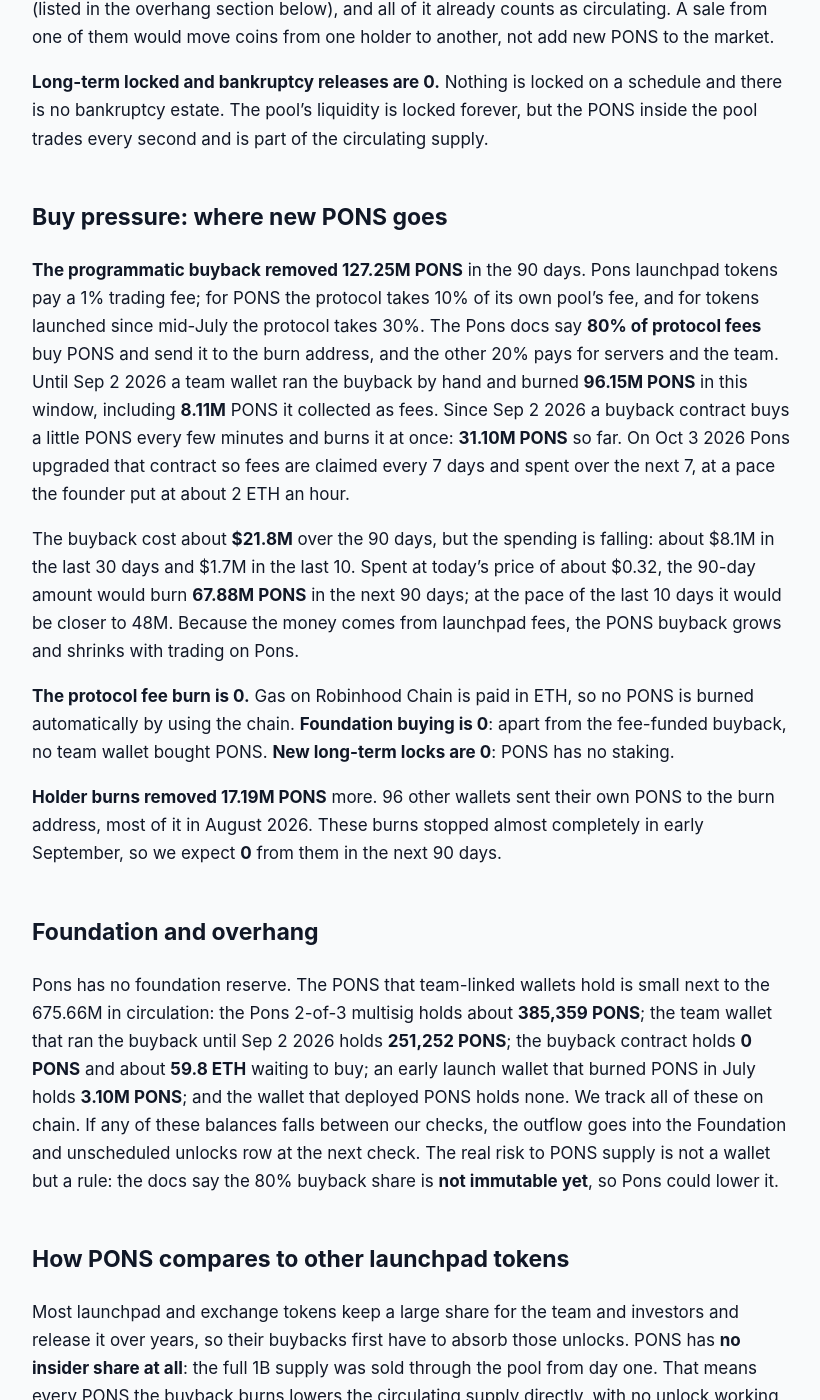
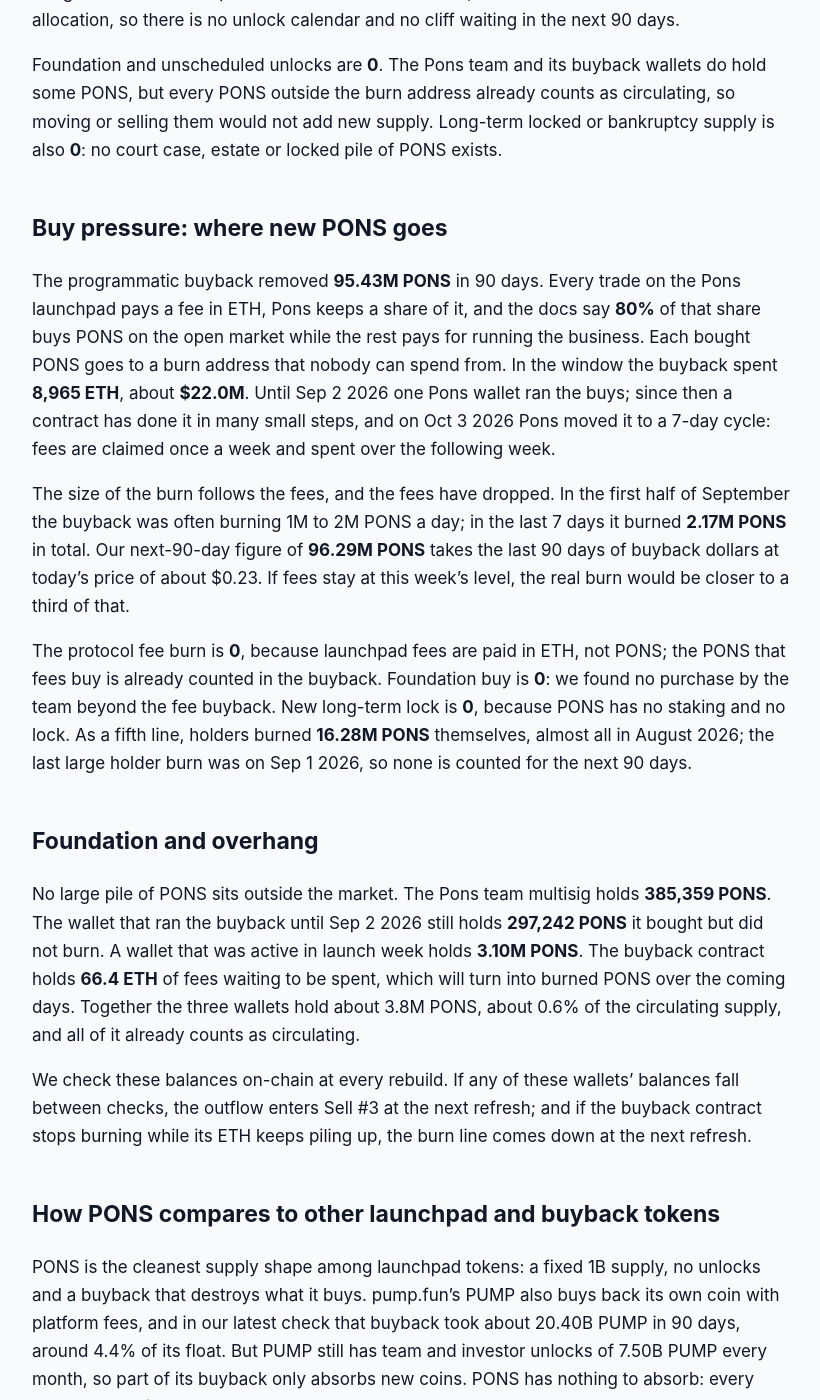
Before and after one commit to jeevansongmy-spec/mrnasdog-articles, a Jekyll site: the page built from crypto/pons-pressure-framework.md, in a window 1280 px wide and 1400 px high, scrolled down 1065 px. Shown: the whole window, without its empty margins (228-1048 px from the left). Built offline with Jekyll 4.4.1, drawn with Linux system fonts in a browser that asks for light colours; some of the changed text lies outside the part shown.

Commit message:
publish: crypto/pons-pressure-framework

```diff
--- a/crypto/pons-pressure-framework.md
+++ b/crypto/pons-pressure-framework.md
@@ -1,6 +1,6 @@
 ---
 title:         "PONS Inflation Analysis · October 2026 · Supply shrinking · projected to keep shrinking"
-description:   "PONS is shrinking: no new coins, and fee buybacks plus holder burns removed 144.45M PONS in 90 days. Net −21.38%, about −10.05% projected for the next 90 days."
+description:   "PONS is shrinking: no new coins, and fee buybacks plus holder burns removed 111.71M PONS in 90 days. Net −16.61%, about −14.32% projected for the next 90 days."
 canonical_url: "https://mrnasdog.com/research/pons/inflation"
 tags:          ["crypto", "pons", "launchpad", "tokenburn"]
 published:     true
@@ -12,58 +12,50 @@ The Pons coin page has the score, the price drivers and every question answered
 
 # PONS Inflation Analysis · October 2026 · Supply shrinking · projected to keep shrinking
 
-**PONS is deflationary**: no new PONS can ever be made, and over the 90 days to Oct 14 2026 fee-funded buybacks and holder burns sent **144.45M PONS** to the burn address, against **0** new coins. That is a net change of **−21.38%** of the **675.66M** PONS in circulation. At today's price the same buyback money would burn about **67.88M PONS** next, or **−10.05%**, and the Pons buyback is slowing as launchpad fees fall from their September peak.
+PONS is deflationary: no new PONS can be created, and the Pons launchpad spends its own fee income buying PONS and burning it. Between Jul 26 and Oct 24 2026 the burn address took in **111.71M PONS**, of which **95.43M** came from the fee-funded buyback, so the circulating supply shrank by **16.61%** with **0** new coins on the sell side. If the same dollars kept flowing at today's price, the buyback would burn about **96.29M PONS**, or **14.32%**, in the next 90 days; the real limit is launchpad fees, which have fallen hard since September.
 
 ## The verdict, in one paragraph
 
-Over the last 90 days the PONS supply in circulation fell by **21.38%**, and the next 90 days project another **10.05%** fall at today's price. Our inflation monitor has no 90-day reading for PONS yet, because its record only starts on Jul 21 2026, eight days after the coin launched, so there is **no gap to measure and no ⚠ chip**. The two do agree on where supply stands now: about 679.3M PONS on Oct 9 2026 in both. PONS is a **fixed-supply launchpad token that shrinks by buyback and burn**.
+Our net reading for PONS over the last 90 days is **−16.61%**: zero PONS added to the market and 111.71M PONS removed, out of **672.54M** PONS now circulating. The supply monitor shows **−14.46%** for the same 90 days, a gap of **2.15 percentage points**. Both see the same burn; the monitor sets it against the larger supply of late July, about 786M PONS, so its percentage is smaller. No coins are missing from either count, and no warning flag is shown. For the next 90 days the projection is **−14.32%**. In one line: PONS is a fixed-supply launchpad token that shrinks only as fast as its fees allow.
 
 ## Sell pressure: where new PONS comes from
 
-**Protocol inflation is 0.** All 1,000,000,000 PONS were created in one go when the coin launched on Jul 13 2026, and the whole amount went straight into the Pons trading pool. The PONS token contract has no mint function, no owner and no upgrade path, so no one can ever add to the 1B.
+Protocol inflation is **0**. All 1B PONS were created in a single mint when the token launched on Robinhood Chain on Jul 13 2026, and the supply recorded in the PONS contract read exactly 1B on both Jul 26 and Oct 24 2026. The PONS contract has no mint function, so there is no emission, no staking reward and no inflation schedule to watch.
 
-**Vesting unlocks are 0.** Pons has no team, investor or treasury allocation. Every PONS was bought out of the pool by traders, starting with the creator's own first buy on launch day, so there is no vesting schedule and nothing waiting to unlock.
+Vesting unlocks are **0**. PONS launched through the Pons launchpad like any other token: the whole 1B went straight into its trading pool, and the team, early buyers and everyone else bought from that same pool. There was no team share, no investor round and no sale allocation, so there is no unlock calendar and no cliff waiting in the next 90 days.
 
-**Foundation and unscheduled unlocks are 0.** The Pons team wallets hold very little PONS (listed in the overhang section below), and all of it already counts as circulating. A sale from one of them would move coins from one holder to another, not add new PONS to the market.
-
-**Long-term locked and bankruptcy releases are 0.** Nothing is locked on a schedule and there is no bankruptcy estate. The pool's liquidity is locked forever, but the PONS inside the pool trades every second and is part of the circulating supply.
+Foundation and unscheduled unlocks are **0**. The Pons team and its buyback wallets do hold some PONS, but every PONS outside the burn address already counts as circulating, so moving or selling them would not add new supply. Long-term locked or bankruptcy supply is also **0**: no court case, estate or locked pile of PONS exists.
 
 ## Buy pressure: where new PONS goes
 
-**The programmatic buyback removed 127.25M PONS** in the 90 days. Pons launchpad tokens pay a 1% trading fee; for PONS the protocol takes 10% of its own pool's fee, and for tokens launched since mid-July the protocol takes 30%. The Pons docs say **80% of protocol fees** buy PONS and send it to the burn address, and the other 20% pays for servers and the team. Until Sep 2 2026 a team wallet ran the buyback by hand and burned **96.15M PONS** in this window, including **8.11M** PONS it collected as fees. Since Sep 2 2026 a buyback contract buys a little PONS every few minutes and burns it at once: **31.10M PONS** so far. On Oct 3 2026 Pons upgraded that contract so fees are claimed every 7 days and spent over the next 7, at a pace the founder put at about 2 ETH an hour.
+The programmatic buyback removed **95.43M PONS** in 90 days. Every trade on the Pons launchpad pays a fee in ETH, Pons keeps a share of it, and the docs say **80%** of that share buys PONS on the open market while the rest pays for running the business. Each bought PONS goes to a burn address that nobody can spend from. In the window the buyback spent **8,965 ETH**, about **$22.0M**. Until Sep 2 2026 one Pons wallet ran the buys; since then a contract has done it in many small steps, and on Oct 3 2026 Pons moved it to a 7-day cycle: fees are claimed once a week and spent over the following week.
 
-The buyback cost about **$21.8M** over the 90 days, but the spending is falling: about $8.1M in the last 30 days and $1.7M in the last 10. Spent at today's price of about $0.32, the 90-day amount would burn **67.88M PONS** in the next 90 days; at the pace of the last 10 days it would be closer to 48M. Because the money comes from launchpad fees, the PONS buyback grows and shrinks with trading on Pons.
+The size of the burn follows the fees, and the fees have dropped. In the first half of September the buyback was often burning 1M to 2M PONS a day; in the last 7 days it burned **2.17M PONS** in total. Our next-90-day figure of **96.29M PONS** takes the last 90 days of buyback dollars at today's price of about $0.23. If fees stay at this week's level, the real burn would be closer to a third of that.
 
-**The protocol fee burn is 0.** Gas on Robinhood Chain is paid in ETH, so no PONS is burned automatically by using the chain. **Foundation buying is 0**: apart from the fee-funded buyback, no team wallet bought PONS. **New long-term locks are 0**: PONS has no staking.
-
-**Holder burns removed 17.19M PONS** more. 96 other wallets sent their own PONS to the burn address, most of it in August 2026. These burns stopped almost completely in early September, so we expect **0** from them in the next 90 days.
+The protocol fee burn is **0**, because launchpad fees are paid in ETH, not PONS; the PONS that fees buy is already counted in the buyback. Foundation buy is **0**: we found no purchase by the team beyond the fee buyback. New long-term lock is **0**, because PONS has no staking and no lock. As a fifth line, holders burned **16.28M PONS** themselves, almost all in August 2026; the last large holder burn was on Sep 1 2026, so none is counted for the next 90 days.
 
 ## Foundation and overhang
 
-Pons has no foundation reserve. The PONS that team-linked wallets hold is small next to the 675.66M in circulation: the Pons 2-of-3 multisig holds about **385,359 PONS**; the team wallet that ran the buyback until Sep 2 2026 holds **251,252 PONS**; the buyback contract holds **0 PONS** and about **59.8 ETH** waiting to buy; an early launch wallet that burned PONS in July holds **3.10M PONS**; and the wallet that deployed PONS holds none. We track all of these on chain. If any of these balances falls between our checks, the outflow goes into the Foundation and unscheduled unlocks row at the next check. The real risk to PONS supply is not a wallet but a rule: the docs say the 80% buyback share is **not immutable yet**, so Pons could lower it.
+No large pile of PONS sits outside the market. The Pons team multisig holds **385,359 PONS**. The wallet that ran the buyback until Sep 2 2026 still holds **297,242 PONS** it bought but did not burn. A wallet that was active in launch week holds **3.10M PONS**. The buyback contract holds **66.4 ETH** of fees waiting to be spent, which will turn into burned PONS over the coming days. Together the three wallets hold about 3.8M PONS, about 0.6% of the circulating supply, and all of it already counts as circulating.
 
-## How PONS compares to other launchpad tokens
+We check these balances on-chain at every rebuild. If any of these wallets' balances fall between checks, the outflow enters Sell #3 at the next refresh; and if the buyback contract stops burning while its ETH keeps piling up, the burn line comes down at the next refresh.
 
-Most launchpad and exchange tokens keep a large share for the team and investors and release it over years, so their buybacks first have to absorb those unlocks. PONS has **no insider share at all**: the full 1B supply was sold through the pool from day one. That means every PONS the buyback burns lowers the circulating supply directly, with no unlock working against it.
+## How PONS compares to other launchpad and buyback tokens
 
-Buyback design is the other difference. Some platforms buy their token back and keep it in a treasury, which can be sold again later. PONS sends every bought coin to a burn address that has no key, and our sweep of all **29,001** burn transfers matches the burn address balance exactly. Even inside Pons the designs differ: tokens launched on Pons V2 can turn on a buyback that locks the coins and releases them over five years, while the PONS buyback destroys them.
+PONS is the cleanest supply shape among launchpad tokens: a fixed 1B supply, no unlocks and a buyback that destroys what it buys. pump.fun's PUMP also buys back its own coin with platform fees, and in our latest check that buyback took about 20.40B PUMP in 90 days, around 4.4% of its float. But PUMP still has team and investor unlocks of 7.50B PUMP every month, so part of its buyback only absorbs new coins. PONS has nothing to absorb: every PONS bought is a net removal.
 
-Compared with fee-burn chains such as Ethereum, where the burn offsets new coins paid to validators, PONS has no issuance to offset. The weak point is the money behind it: a fee burn on a big chain depends on steady use, and the PONS buyback depends on one launchpad keeping its trading volume.
+Hyperliquid's HYPE is the best-known buyback token. Its buyback removed about 2.18M HYPE in 90 days, about 1% of its float, while monthly team payouts and other releases added more than that. PONS burned a far larger share of its supply, but it rests on a much narrower business: a single launchpad on one chain whose fees depend on how hot new tokens on Robinhood Chain are. HYPE's fees come from a large trading exchange; PONS's come from new-token mania, which rose and fell within weeks in 2026.
+
+Compared with exchange tokens that burn on a fixed quarterly date, PONS burns all the time, in small buys every hour, so there is no single burn day to watch. The trade-off is that the burn has no floor: it is only as large as the week's fees.
 
 ## What to watch in the next 90 days
 
-**Fee level.** Launchpad fees fell sharply after September; each 7-day claim since the Oct 3 2026 upgrade shows how much money the next week of buybacks has.
-
-**The 80% share.** The docs promise to make the buyback share immutable and fully automated in a future release; until then a lower share would cut the PONS burn.
-
-**The new rollout.** The Pons docs say the backend is being upgraded ahead of a new rollout, and public launching on Pons V2 is closed for now; fewer launches mean fewer fees for the buyback.
-
-**Team wallets.** Any PONS leaving the multisig, the old buyback wallet or the early launch wallet would show in our on-chain checks. The Coinbase (Oct 7 2026) and Upbit (Oct 8 2026) listings move no supply.
+First, the weekly fee claim. Since Oct 3 2026 the buyback contract is filled once every 7 days; a missed or smaller claim shows up within a week as a slower burn. Second, launchpad fees: in the last 7 days traders paid about **$3.0M** in Pons fees, against more than $50M in the busiest week of early September. Third, the buyback contract itself: Pons upgraded it again on Oct 16 2026 without an announcement, and the share of fees sent to the buyback is not fixed in code. Fourth, Pons's v2 launchpad, where public launching is currently closed to non-approved wallets; reopening it, or a new rival launchpad on Robinhood Chain, would move fees either way.
 
 ## Summary
 
-PONS is a fixed-supply launchpad token: no new PONS can be created, and nothing vests. In the 90 days to Oct 14 2026 its supply in circulation fell **21.38%** as fee-funded buybacks burned **127.25M PONS** and holders burned **17.19M**. At today's price the buyback points to about **10.05%** less supply in the next 90 days, but its money comes from Pons launchpad fees, which are falling, and the 80% buyback share is not yet fixed in code.
+PONS has a fixed 1B supply with no unlocks and no new coins, and the Pons launchpad uses most of its fee cut to buy PONS and burn it. That removed 111.71M PONS in the 90 days to Oct 24 2026, a **16.61%** drop in circulating supply, and at today's price the same dollars would remove about 14.32% more. The key risk is that the burn is only as big as launchpad fees, which have fallen by more than nine tenths since September, so the real burn may come in well under the projection. Supply can only shrink from here; the open question is how fast.
 
 ---
 
-*MrNasDog Pressure Framework analysis of PONS, Metric 1 — Inflation. Data + explanation only. Not financial advice. Checked Oct 14 2026.*
+*MrNasDog Pressure Framework analysis of PONS, Metric 1 — Inflation. Data + explanation only. Not financial advice. Checked Oct 24 2026.*
```
